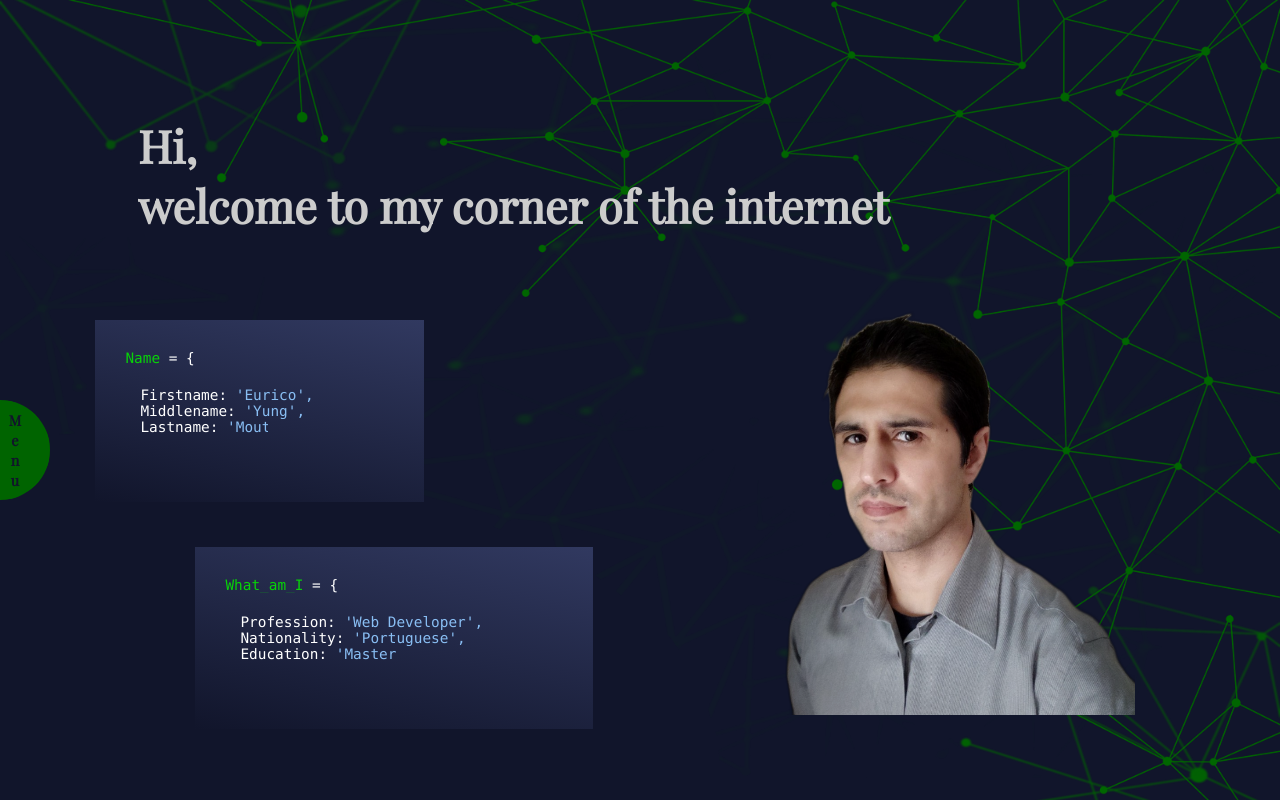
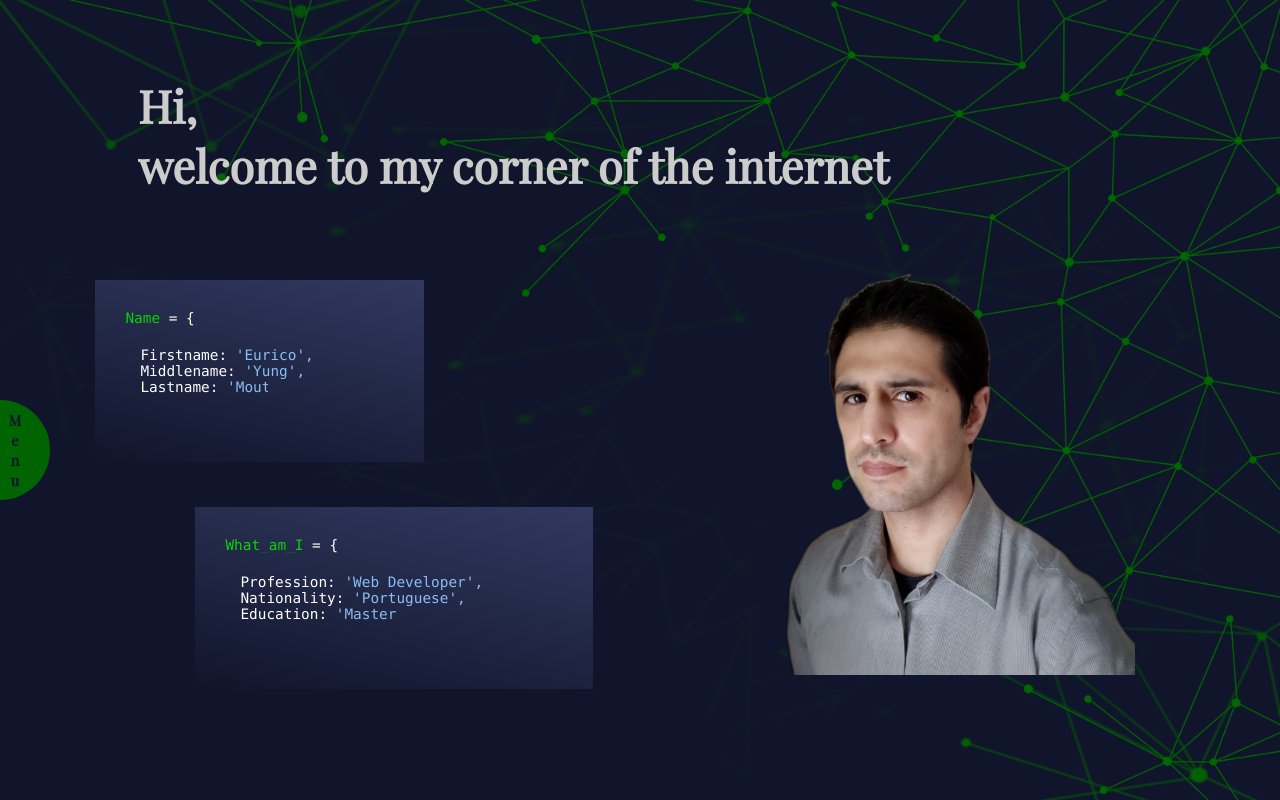
Before and after one commit to eurico-moutinho/eurico-moutinho.github.io, a React (Create React App) app: page /#/ in a window 1280 px wide. Built offline with nearby package versions, Linux system fonts and the light colour scheme.

Commit message:
change margin

```diff
--- a/src/pages/home/Home.sass
+++ b/src/pages/home/Home.sass
@@ -10,7 +10,7 @@
         color: ext.$light-gray
         text-align: left
         width: 80%
-        margin-top: 80px
+        margin-top: 0px
 
     .subpro
         width: 100%
--- a/src/pages/home/Home.tsx
+++ b/src/pages/home/Home.tsx
@@ -36,7 +36,7 @@ const Home: React.FC = () => {
   return (
     <>
     <div id="profile" className="flex flex-column justify-content-center align-items-center">
-      <h1 className="my50 ml20">Hi,<span><br/></span>welcome to my corner of the internet</h1>
+      <h1 className="mb50 ml20 mt-xsm80 mt-sm80">Hi,<span><br/></span>welcome to my corner of the internet</h1>
       <div className="flex justify-content-evenly align-items-center flex-wrap subpro">
         <div id="description">
           <code className="p30">
```
